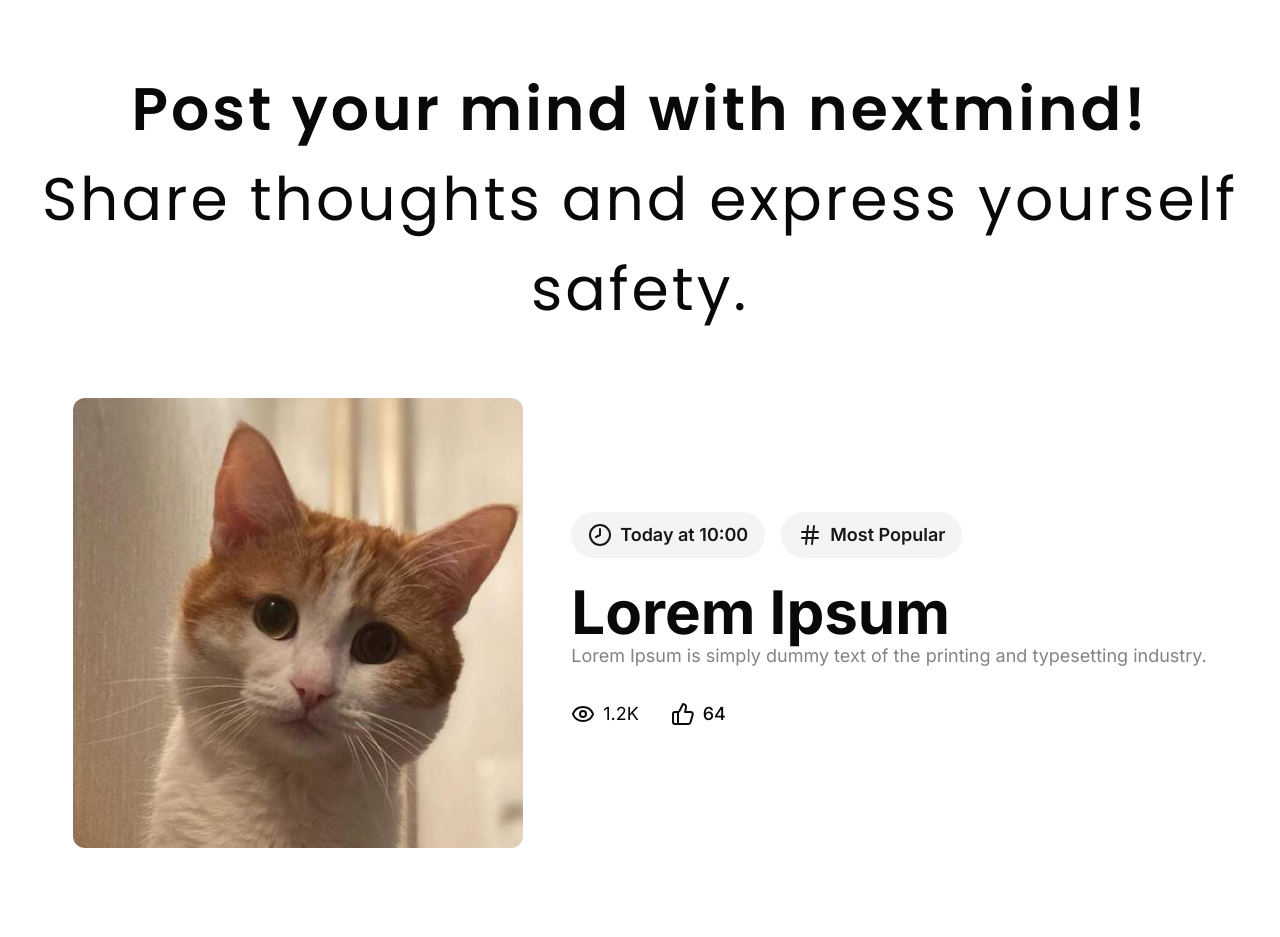
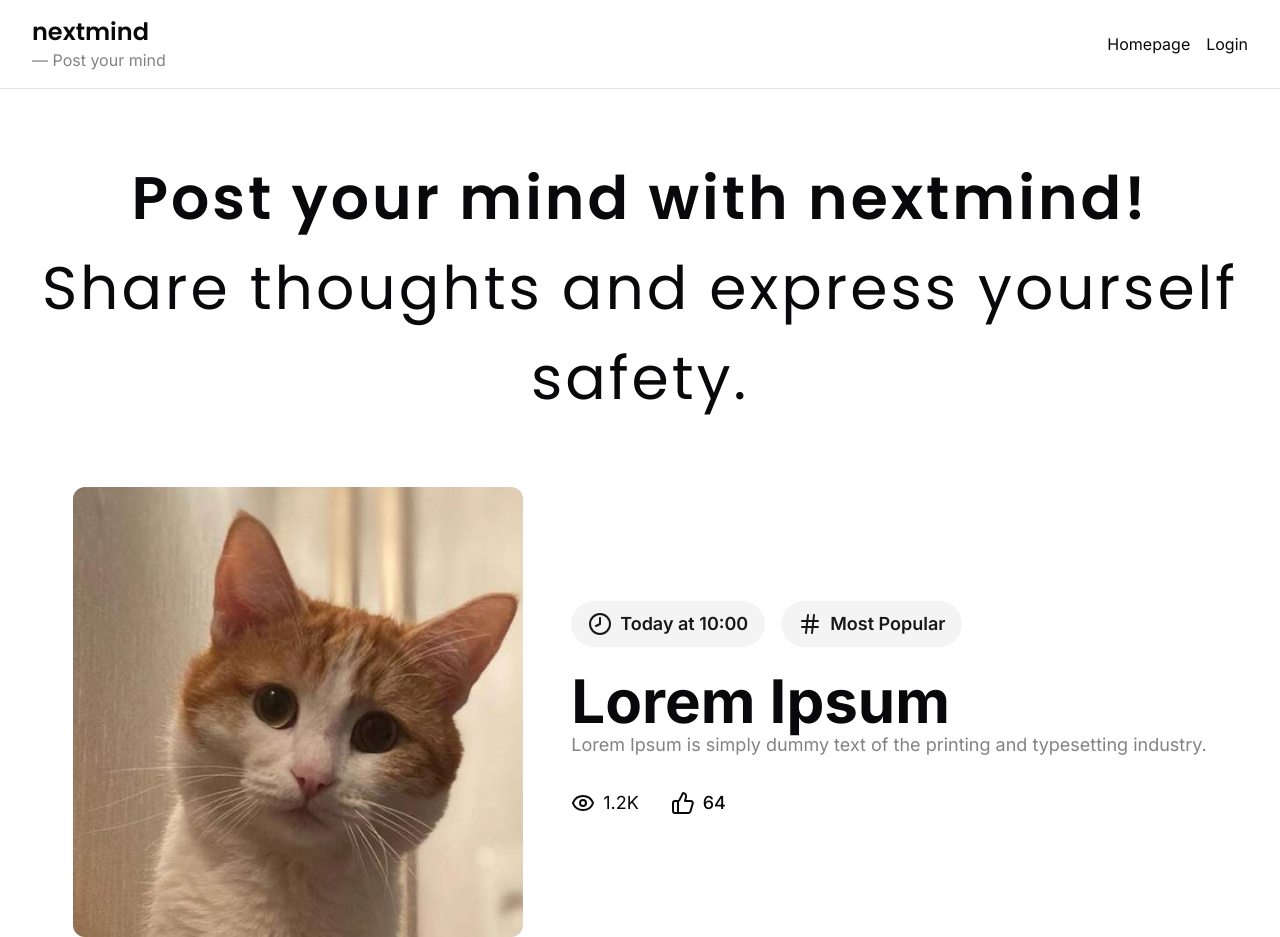
Before and after one commit to Kean13/blog, a Next.js app: page / in a window 1280 px wide. Before the commit the page ends 848 px from the top, so only its background shows below. Built offline with nearby package versions, Linux system fonts and the light colour scheme.

Commit message:
now navbar is optional component for all pages

```diff
--- a/src/app/page.tsx
+++ b/src/app/page.tsx
@@ -1,10 +1,13 @@
 import Post from '@/components/app-post'
 import Header from '@/components/header/header-header'
+import Nav from '@/components/nav/nav-nav'
 
 import ExampleImage from '@/dev/example.png'
 
 export default function HomePage() {
 	return (
+		<div>
+			<Nav />
 			<main className='container'>
 				<Header />
 				<Post
@@ -17,5 +20,6 @@ export default function HomePage() {
 					likes='64'
 				/>
 			</main>
+		</div>
 	)
 }
```
Lines whose indentation alone changed are shown as unchanged.
